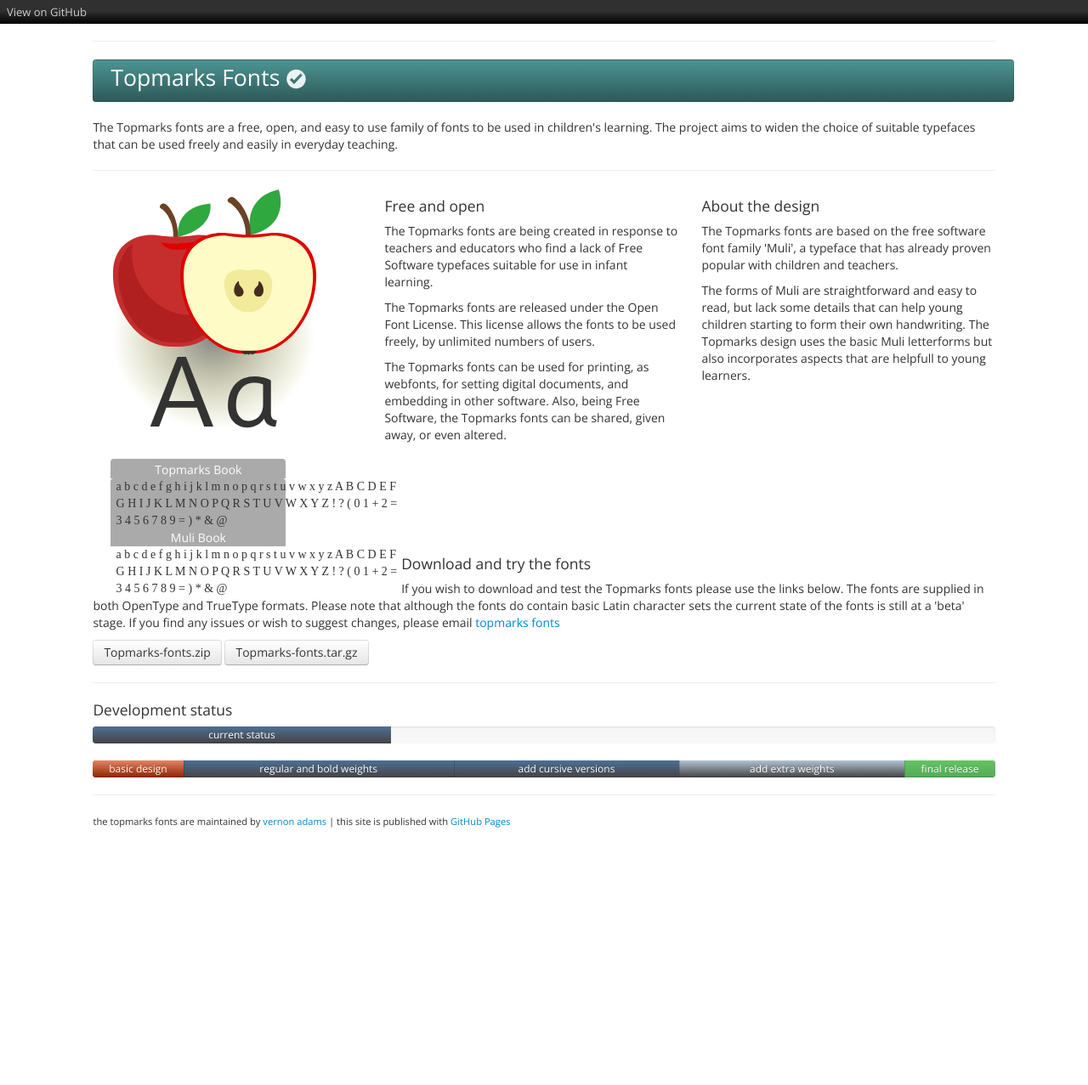
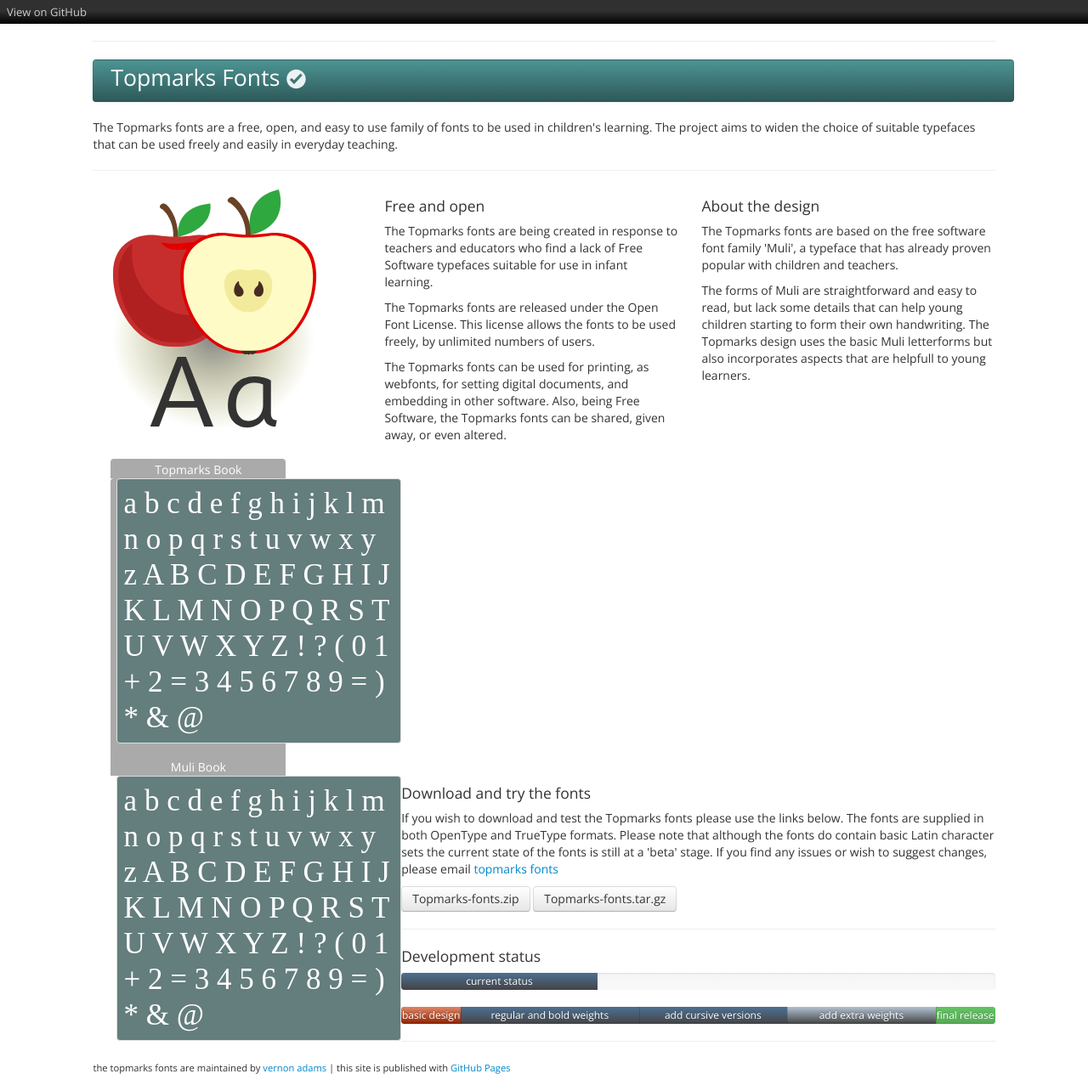
Before and after one commit to vernnobile/topmarks, a Jekyll site: the page built from index.html, in a window 1280 px wide. Shown: the whole page at 85% size. Built offline with Jekyll 4.4.1, drawn with Linux system fonts in a browser that asks for light colours; some web fonts are replaced; before the commit the page ends 987 px from its top, so only the background shows below that.

Commit message:
Update specimen.html

```diff
--- a/_includes/specimen.html
+++ b/_includes/specimen.html
@@ -1,6 +1,6 @@
 <div>
 <div class="tab">Topmarks Book</div>
-<div class="span4" style="font-family:topmarksbook" class="specimen">a b c d e f g h i j k l m n o p q r s t u v w x y z A B C D E F G H I J K L M N O P Q R S T U V W X Y Z ! ? ( 0 1 + 2 = 3 4 5 6 7 8 9 = ) * & @ </div>
+<div class="span4 specimen" style="font-family:topmarksbook">a b c d e f g h i j k l m n o p q r s t u v w x y z A B C D E F G H I J K L M N O P Q R S T U V W X Y Z ! ? ( 0 1 + 2 = 3 4 5 6 7 8 9 = ) * & @ </div>
 <div class="tab">Muli Book</div>
-<div class="span4" style="font-family:mulimedium" class="specimen">a b c d e f g h i j k l m n o p q r s t u v w x y z A B C D E F G H I J K L M N O P Q R S T U V W X Y Z ! ? ( 0 1 + 2 = 3 4 5 6 7 8 9 = ) * & @ </div>
+<div class="span4 specimen" style="font-family:mulimedium">a b c d e f g h i j k l m n o p q r s t u v w x y z A B C D E F G H I J K L M N O P Q R S T U V W X Y Z ! ? ( 0 1 + 2 = 3 4 5 6 7 8 9 = ) * & @ </div>
 </div>
```
